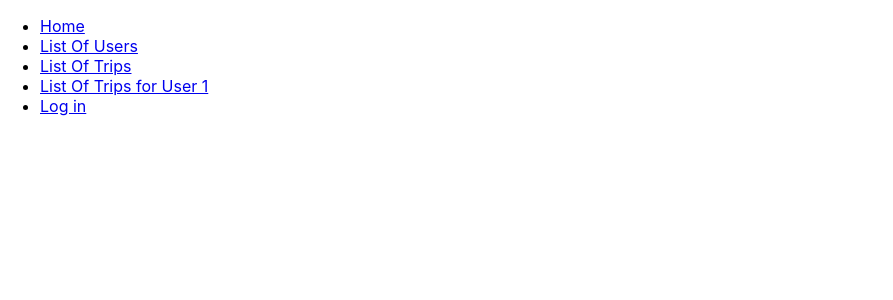
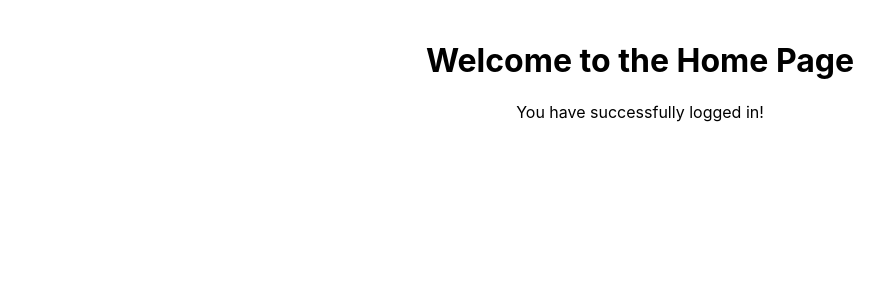
Before and after one commit to WisMaja/Planner-Podr-nika, a React (Create React App) app in the folder frontend/: page /home in a window 1280 px wide. Shown: the top 300 px of the page, without its empty margins (0-893 px from the left). Built offline with nearby package versions, Linux system fonts and the light colour scheme.

Commit message:
Po sukcesywnym zalogowaniu przechodzi na Home Page

```diff
--- a/frontend/src/App.js
+++ b/frontend/src/App.js
@@ -1,35 +1,17 @@
-import React, {useEffect} from 'react';
-import { BrowserRouter as Router, Routes, Route, Link } from 'react-router-dom';
-import axios from 'axios';
+import React from 'react';
+import { BrowserRouter as Router, Routes, Route } from 'react-router-dom';
+import LoginForm from './components/LoginForm';
 import Home from './components/Home';
-import GetUsersList from './components/GetUserList';
-import GetAllTripsList from './components/GetAllTripsList';
-import GetUserTripsList from './components/GetUsersTripList';
-import LoginForm from "./components/LoginForm";
-
 
 function App() {
     return (
         <Router>
-            <nav>
-                <ul>
-                    <li><Link to="/">Home</Link></li>
-                    <li><Link to="/users">List Of Users</Link></li>
-                    <li><Link to="/trips">List Of Trips</Link></li>
-                    <li><Link to="/trips/1">List Of Trips for User 1</Link></li>
-                    <li><Link to="/login">Log in</Link></li>
-                </ul>
-            </nav>
-
             <Routes>
-                <Route path="/" element={<Home/>}/>
-                <Route path="/users" element={<GetUsersList/>}/>
-                <Route path="/trips" element={<GetAllTripsList/>}/>
-                <Route path="/trips/:id" element={<GetUserTripsList/>}/>
-                <Route path="/login" element={<LoginForm/>}/>
+                <Route path="/" element={<LoginForm />} />
+                <Route path="/home" element={<Home />} />
             </Routes>
         </Router>
-  );
+    );
 }
 
 export default App;
--- a/frontend/src/components/Home.js
+++ b/frontend/src/components/Home.js
@@ -1,13 +1,12 @@
 import React from "react";
-import LoginForm from "./LoginForm";
 
 function Home() {
     return (
-        <div>
-            <h1>Home Page</h1>
-            <LoginForm />
+        <div style={{ padding: "20px", textAlign: "center" }}>
+            <h1>Welcome to the Home Page</h1>
+            <p>You have successfully logged in!</p>
         </div>
-    )
+    );
 }
 
 export default Home;
--- a/frontend/src/components/LoginForm.js
+++ b/frontend/src/components/LoginForm.js
@@ -1,13 +1,14 @@
 import React, {useState} from "react";
 import axios from "axios";
+import {useNavigate} from "react-router-dom";
 
-
-function LoginForm() {
+function LoginForm( {onLoginSuccess} ) {
     // Stan dla pól formularza
     const [username, setUsername] = useState("");
     const [password, setPassword] = useState("");
     const [error, setError] = useState(null);
-    const [successMessage, setSuccessMessage] = useState(null);
+
+    const navigate = useNavigate(); // Hook do nawigacji
 
     // Obsługa zmiany danych w polach
     const handleUsernameChange = (e) => setUsername(e.target.value);
@@ -15,8 +16,7 @@ function LoginForm() {
 
     // Obsługa wysyłania formularza
     const handleSubmit = async (e) => {
-        e.preventDefault(); // Zablokowanie odświeżenia strony
-
+        e.preventDefault(); // Zapobiega przeładowaniu strony
         try {
             const response = await axios.post("http://localhost:5170/api/login", {
                 username: username,
@@ -26,10 +26,12 @@ function LoginForm() {
             // Jeśli żądanie się powiedzie
             console.log("Axios Response:", response.data);
             setError(null);
-            setSuccessMessage(response.data.message); // Wyświetlenie wiadomości sukcesu
+
+            // Przekierowanie do strony Home po udanym logowaniu
+            navigate("/home");
+            // setSuccessMessage(response.data.message); // Wyświetlenie wiadomości sukcesu
         } catch (err) {
             // Jeśli żądanie zakończy się błędem
-            setSuccessMessage(null);
             setError(err.response ? err.response.data.message : err.message); // Wyświetlenie błędu
         }
     };
@@ -76,7 +78,7 @@ function LoginForm() {
             </form>
 
             {error && <p style={{ color: "red", marginTop: "10px" }}>{error}</p>}
-            {successMessage && <p style={{ color: "green", marginTop: "10px" }}>{successMessage}</p>}
+            {/*{successMessage && <p style={{ color: "green", marginTop: "10px" }}>{successMessage}</p>}*/}
         </div>
     );
 }
```
Also changed, not shown: 11 other files (tests, documents, lock files or other folders).
